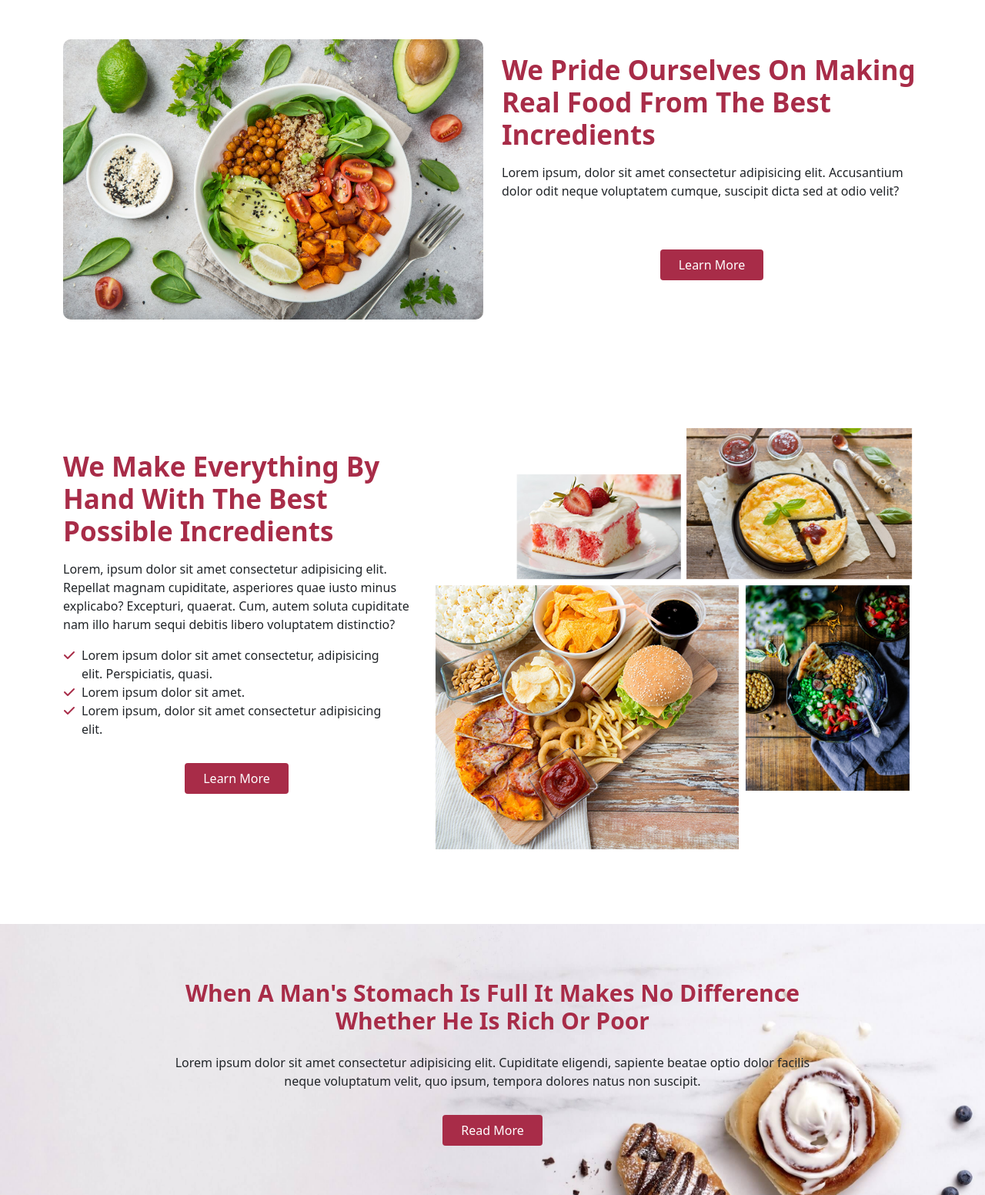
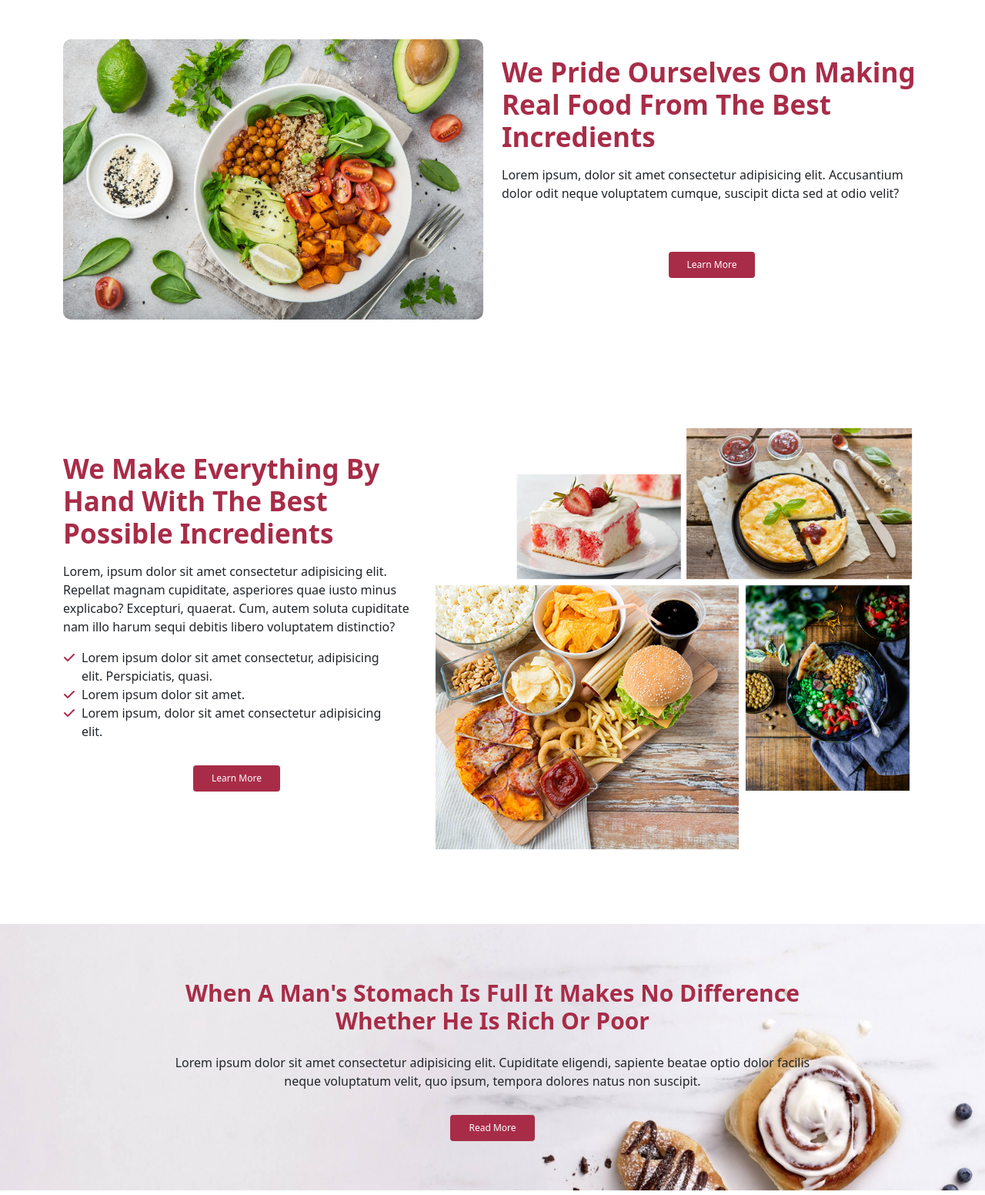
Before and after one commit to AsadMajgaonkar/FOODIES-Bootstrap, a plain HTML site: page index.html in a window 1280 px wide. Shown: the part 991-2543 px from the top of the page at 77% size. Drawn offline with nearby package versions, Linux system fonts and the light colour scheme.

Commit message:
fixed all button sizes

```diff
--- a/index.html
+++ b/index.html
@@ -67,8 +67,8 @@
                     </div>
                     <div class="row">
                         <div class="col-12 col-md-6 d-flex justify-content-around">
-                            <button type="button" class="menu-btn btn py-3 px-5 ">Order</button>
-                            <button type="button" class="menu-btn btn py-3 px-5">Visit</button>
+                            <button type="button" class="menu-btn btn py-3 px-5 "><p class="m-0">Order</p></button>
+                            <button type="button" class="menu-btn btn py-3 px-5"><p class="m-0">Visit</p></button>
 
                         </div>
 
@@ -124,7 +124,7 @@
                     </div>
 
                     <div class="d-flex justify-content-center"><button type="button"
-                            class="menu-btn btn py-2 px-4 my-5 ">Learn More</button></div>
+                            class="menu-btn btn py-2 px-4 my-5 "><p class="btn-text">Learn More</p></button></div>
                 </div>
             </div>
 
@@ -152,7 +152,7 @@
                             consectetur adipisicing elit.</li>
                     </ul>
                     <div class="d-flex justify-content-center"><button type="button"
-                            class="menu-btn btn py-2 px-4 my-3 ">Learn More</button>
+                            class="menu-btn btn py-2 px-4 my-3 "><p class="btn-text">Learn More</p></button>
                     </div>
                 </div>
             </div>
@@ -168,7 +168,7 @@
                 adipisicing elit. Cupiditate eligendi, sapiente beatae optio dolor facilis neque voluptatum velit, quo
                 ipsum, tempora dolores natus non suscipit.</p>
             <div class="d-flex justify-content-center col-8  offset-2"><button type="button"
-                    class="menu-btn btn py-2 px-4 my-3">Read More</button>
+                    class="menu-btn btn py-2 px-4 my-3"><p class="btn-text">Read More</p></button>
             </div>
         </div>
     </div>
@@ -364,7 +364,7 @@
                             passion.</p>
                     </div>
                     <div class="col-12 col-lg-3 d-flex justify-content-lg-end justify-content-center p-0"><button
-                            type="button" class="menu-btn btn py-2 px-4 my-md-5 my-3 parallax-btn">Learn More</button>
+                            type="button" class="menu-btn btn py-2 px-4 my-md-5 my-3 parallax-btn"><p class="btn-text">Learn More</p></button>
                     </div>
                 </div>
             </div>
```
